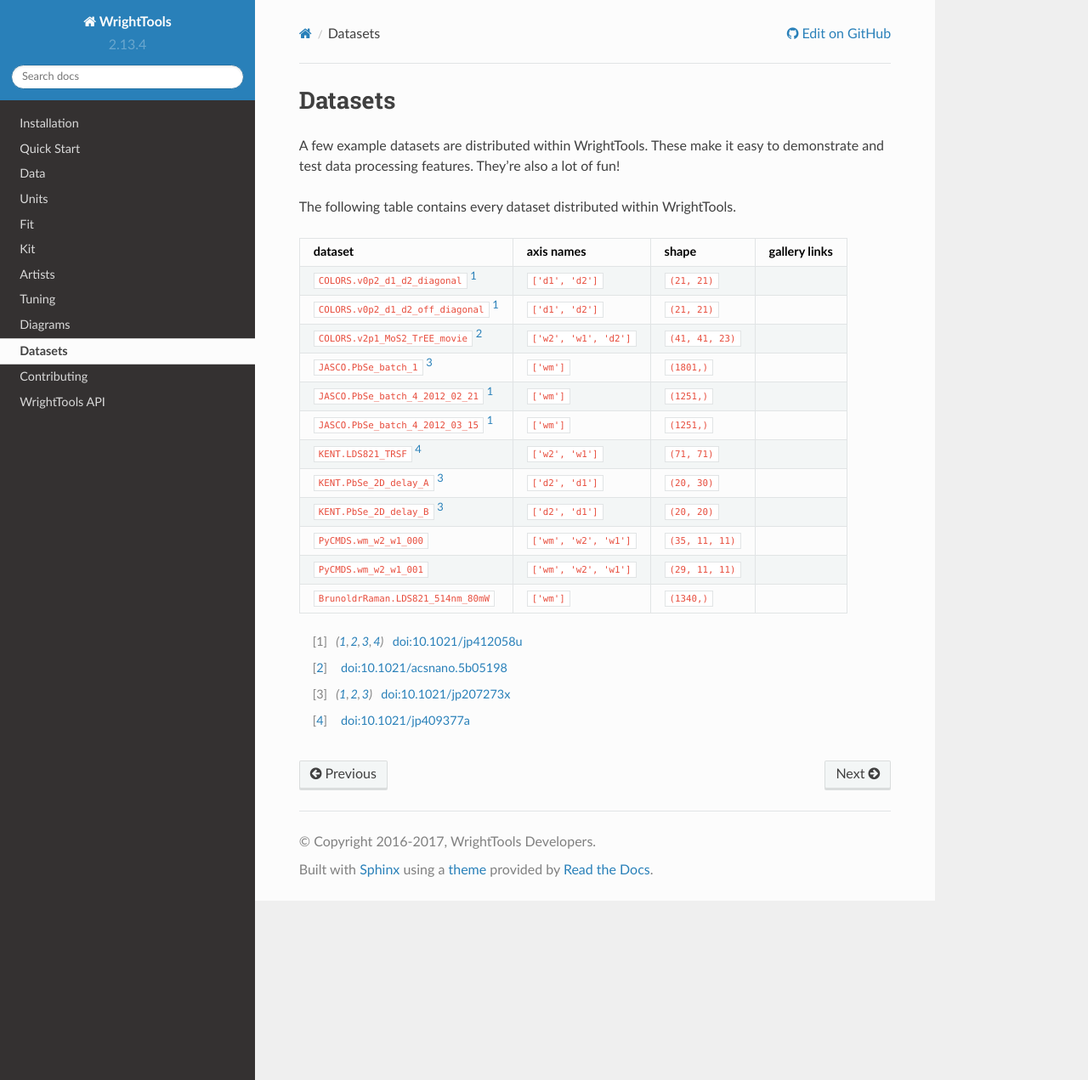
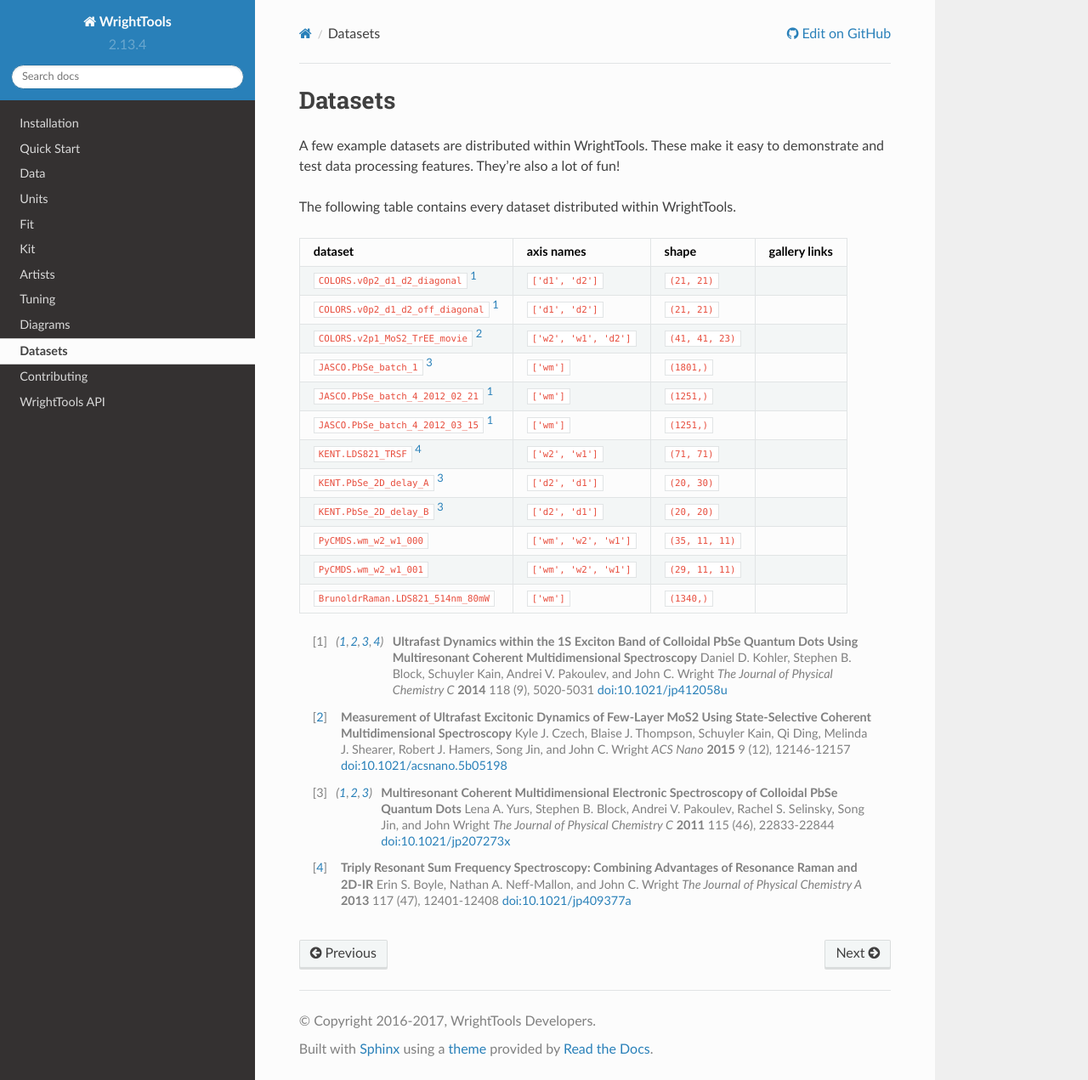
Before and after one commit to wright-group/WrightTools, a Sphinx documentation site: the page built from docs/datasets.rst, in a window 1280 px wide and 1271 px high. Shown: the whole window at 85% size. Built offline with Sphinx 7.4.7 and the Read the Docs theme 2.0.0, drawn with Linux system fonts in a browser that asks for light colours; pages that are not in the unit, such as notebooks, are missing from menus.

```diff
--- a/docs/datasets.rst
+++ b/docs/datasets.rst
@@ -26,7 +26,22 @@ dataset                                            axis names
 ``BrunoldrRaman.LDS821_514nm_80mW``                ``['wm']``                    ``(1340,)``
 =================================================  ============================  ===================  ==============
 
-.. [#kohler2014] `doi:10.1021/jp412058u <http://dx.doi.org/10.1021/jp412058u>`_
-.. [#czech2015] `doi:10.1021/acsnano.5b05198 <http://dx.doi.org/10.1021/acsnano.5b05198>`_
-.. [#yurs2011] `doi:10.1021/jp207273x <http://dx.doi.org/10.1021/jp207273x>`_
-.. [#boyle2013] `doi:10.1021/jp409377a <http://dx.doi.org/10.1021/jp409377a>`_
+.. [#kohler2014] **Ultrafast Dynamics within the 1S Exciton Band of Colloidal PbSe Quantum Dots Using Multiresonant Coherent Multidimensional Spectroscopy**
+                 Daniel D. Kohler, Stephen B. Block, Schuyler Kain, Andrei V. Pakoulev, and John C. Wright
+                 *The Journal of Physical Chemistry C* **2014** 118 (9), 5020-5031
+                 `doi:10.1021/jp412058u <http://dx.doi.org/10.1021/jp412058u>`_
+
+.. [#czech2015] **Measurement of Ultrafast Excitonic Dynamics of Few-Layer MoS2 Using State-Selective Coherent Multidimensional Spectroscopy**
+                Kyle J. Czech, Blaise J. Thompson, Schuyler Kain, Qi Ding, Melinda J. Shearer, Robert J. Hamers, Song Jin, and John C. Wright
+                *ACS Nano* **2015** 9 (12), 12146-12157
+                `doi:10.1021/acsnano.5b05198 <http://dx.doi.org/10.1021/acsnano.5b05198>`_
+
+.. [#yurs2011] **Multiresonant Coherent Multidimensional Electronic Spectroscopy of Colloidal PbSe Quantum Dots**
+               Lena A. Yurs, Stephen B. Block, Andrei V. Pakoulev, Rachel S. Selinsky, Song Jin, and John Wright
+               *The Journal of Physical Chemistry C* **2011** 115 (46), 22833-22844
+               `doi:10.1021/jp207273x <http://dx.doi.org/10.1021/jp207273x>`_
+
+.. [#boyle2013] **Triply Resonant Sum Frequency Spectroscopy: Combining Advantages of Resonance Raman and 2D-IR**
+                Erin S. Boyle, Nathan A. Neff-Mallon, and John C. Wright
+                *The Journal of Physical Chemistry A* **2013** 117 (47), 12401-12408
+                `doi:10.1021/jp409377a <http://dx.doi.org/10.1021/jp409377a>`_
--- a/docs/kit.rst
+++ b/docs/kit.rst
@@ -11,7 +11,7 @@ Some of the useful classes that kit contains include:
 
 ============  =====================================================================
 Class         Use
-------------  ---------------------------------------------------------------------
+============  =====================================================================
 TimeStamp     Represents a moment in time in many different ways.
 FileSlicer    Allows access to lines of a file without loading the entire file.
 INI           Interacts with .ini files.
```
Also changed, not shown: docs/data.rst (+9 -1 lines), 1 other file.
